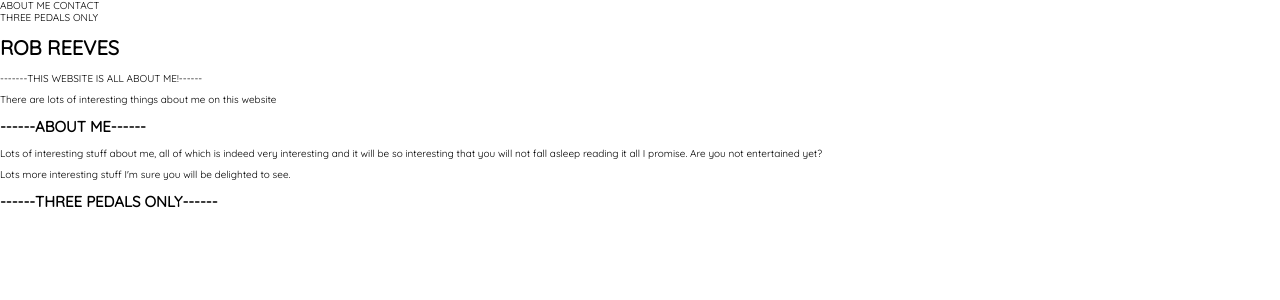
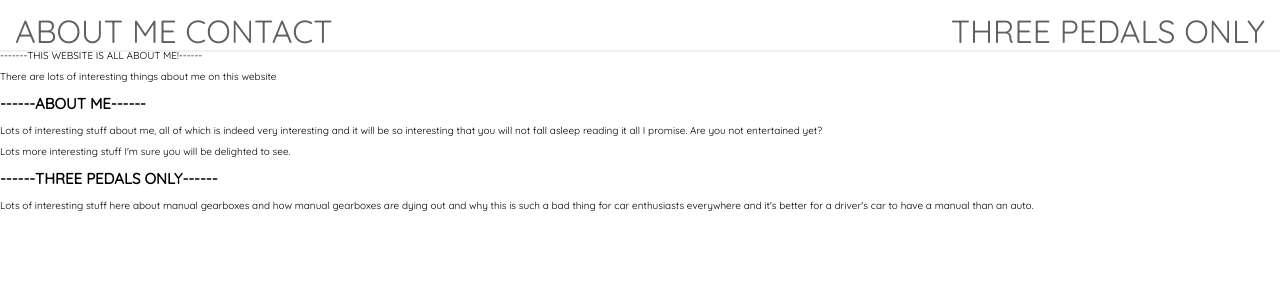
Before and after one commit to robertkieronreeves/Portfolio, a PHP site: page /Portfolio.html in a window 1280 px wide. Shown: the top 300 px of the page. Run offline with PHP 8.4, Linux system fonts and the light colour scheme; some libraries are stand-ins or nearby versions.

Commit message:
Added css for nav bar

```diff
--- a/Portfolio.css
+++ b/Portfolio.css
@@ -9,5 +9,22 @@ Body {
 }
 
 .main-nav {
+    background-color: #ffffff;
+    color: #5D6063;
+    position: fixed;
+    box-shadow: 0 2px 0 rgba(93, 96, 99, .1);
+    width: 100%;
+    font-size: 2rem;
+}
 
+.nav-button-left {
+    float: left;
+    position: relative;
+    left: 15px;
 }
+
+.nav-button-right {
+    float: right;
+    position: relative;
+    right: 15px;
+}
--- a/Portfolio.html
+++ b/Portfolio.html
@@ -39,7 +39,9 @@
             <p class="main-content-wrapper">Lots more interesting stuff I'm sure you will be delighted to see.
             </p>
             <h2>------THREE PEDALS ONLY------</h2>
-            <p class=""
+            <p class="main-content-text">
+                Lots of interesting stuff here about manual gearboxes and how manual gearboxes are dying out and why this is such a bad thing for car enthusiasts everywhere and it's better for a driver's car to have a manual than an auto.
+            </p>
         </div>
     </div>
 
```
